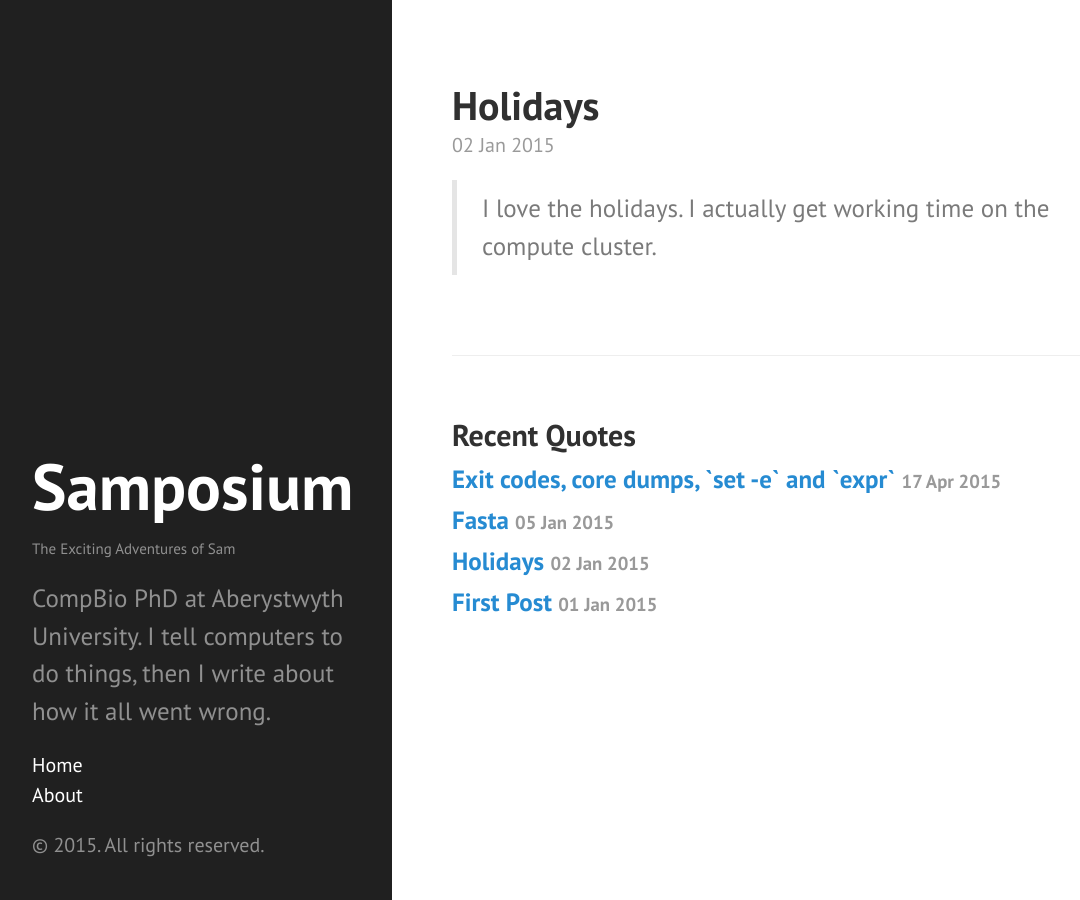
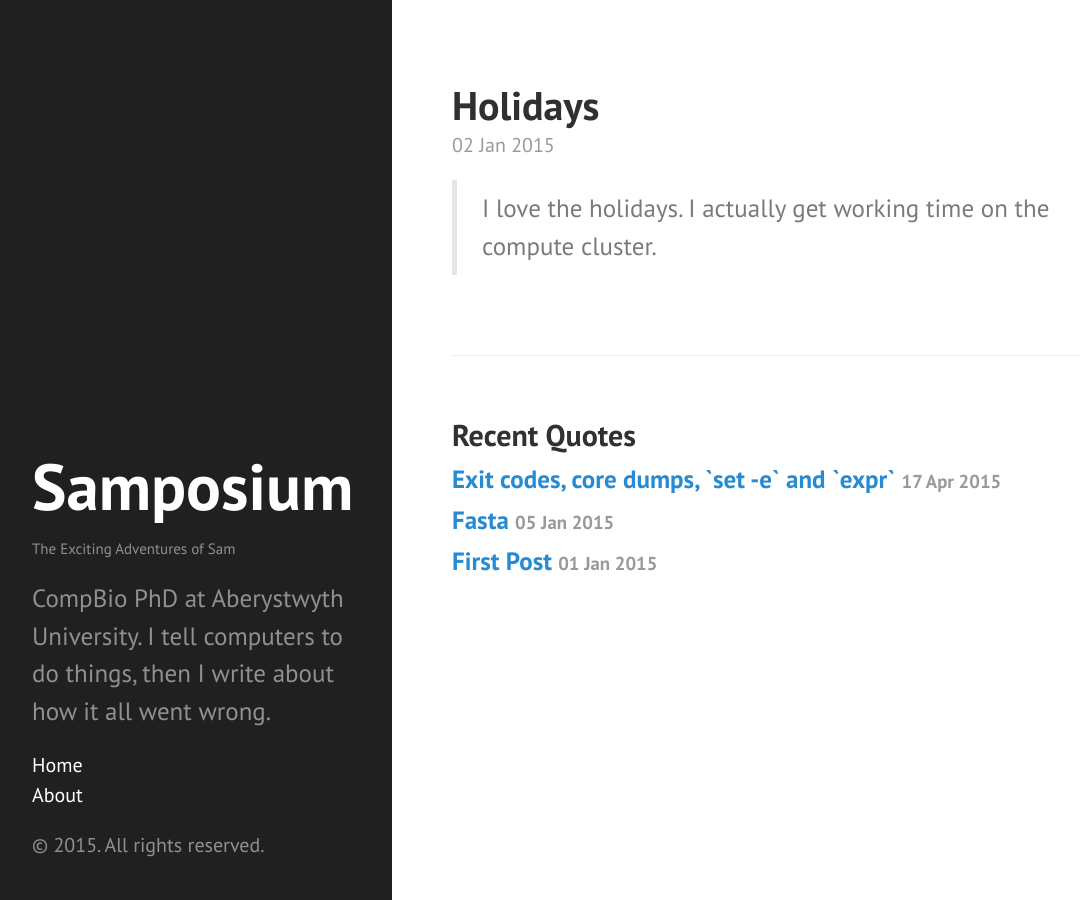
Before and after one commit to SamStudio8/samstudio8.github.io.off, a Jekyll site: the page built from _posts/2015-01-02-holidays.md, in a window 1280 px wide. Shown: the whole page, without its empty margins (8-1088 px from the left). Built offline with Jekyll 4.4.1, drawn with Linux system fonts in a browser that asks for light colours; Markdown is read by kramdown in place of the engine named in the settings.

Commit message:
Update quote.html

```diff
--- a/_layouts/quote.html
+++ b/_layouts/quote.html
@@ -12,13 +12,15 @@ layout: default
 <div class="related">
   <h2>Recent Quotes</h2>
   <ul class="related-posts">
-    {% for post in site.posts where:"layout","quote" limit:5 %}
+    {% for node in site.posts where:"layout","quote" limit:5 %}
       <li>
         <h3>
-          <a href="{{ post.url }}">
-            {{ post.title }}
-            <small>{{ post.date | date_to_string }}</small>
-          </a>
+          {% if node.title != page.title %}
+            <a href="{{ node.url }}">
+              {{ node.title }}
+              <small>{{ node.date | date_to_string }}</small>
+            </a>
+          {% endif %}
         </h3>
       </li>
     {% endfor %}
```
